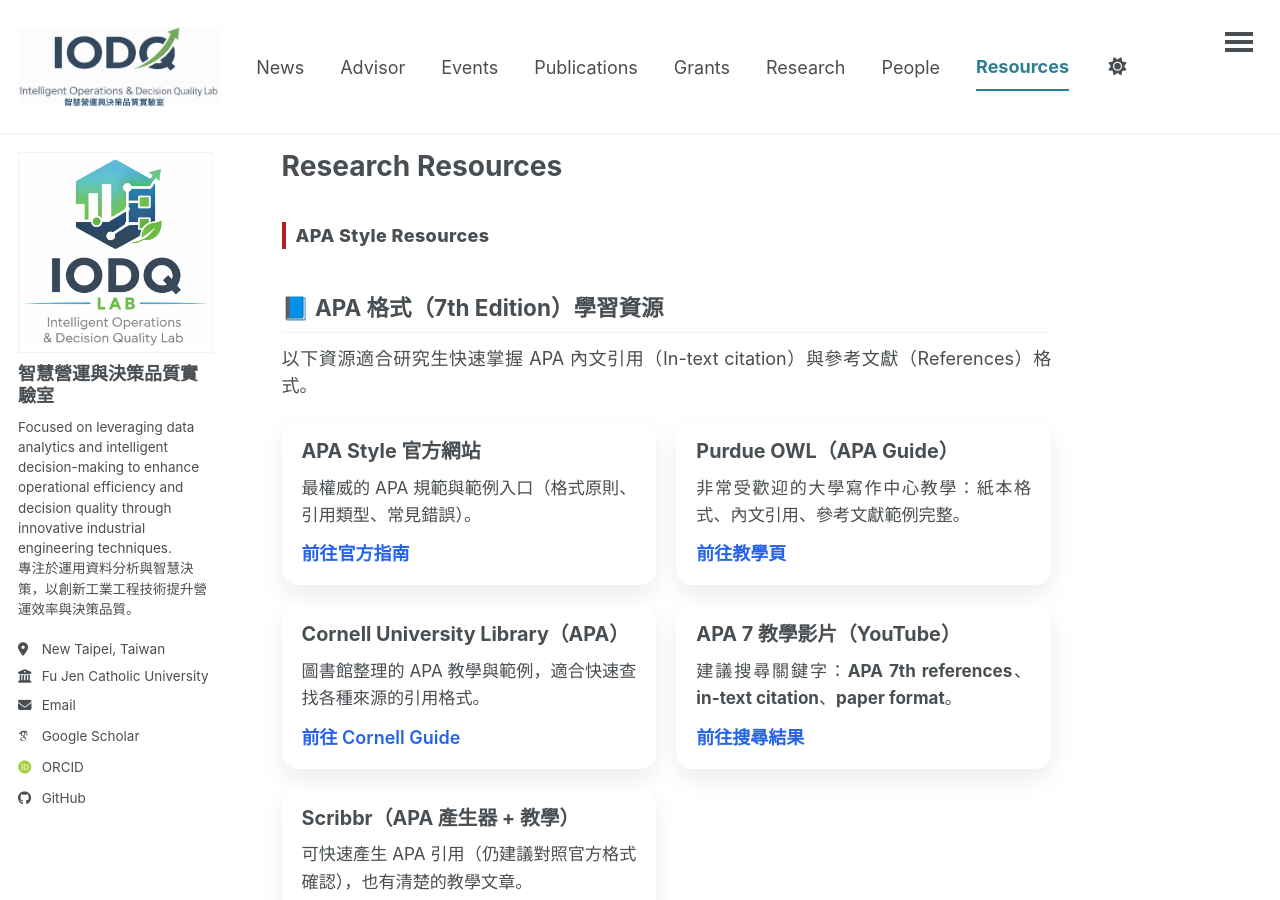
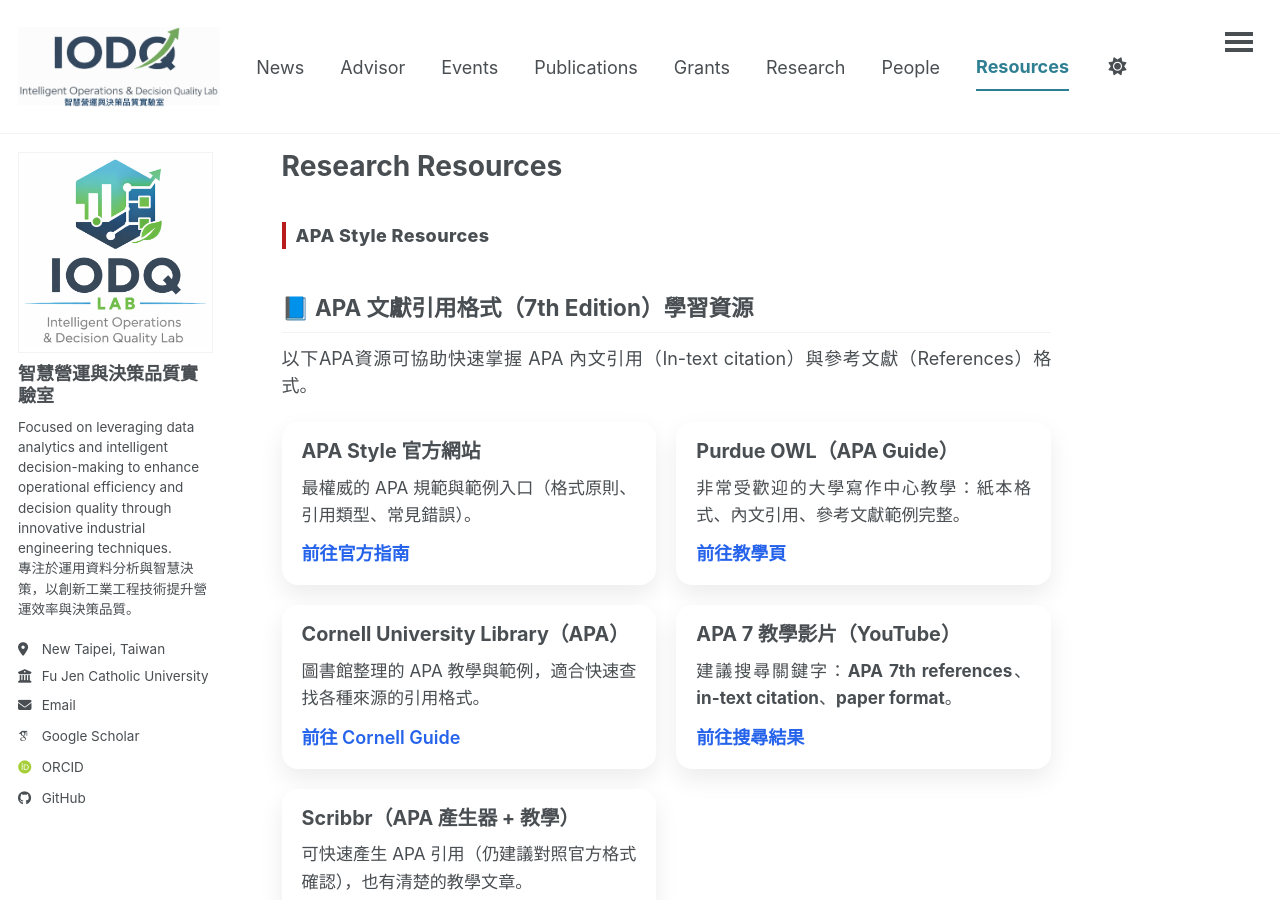
Before and after one commit to kbhuang188/kbhuang188.github.io, a Jekyll site: the page built from _pages/resources.md, in a window 1280 px wide and 900 px high. Built offline with Jekyll 4.4.1, drawn with Linux system fonts in a browser that asks for light colours; some web fonts are replaced; a script bundle is joined from its source files by our own code; library files that are not in the unit come from our copies.

Commit message:
Update resources.md

```diff
--- a/_pages/resources.md
+++ b/_pages/resources.md
@@ -5,8 +5,8 @@ permalink: /resources/
 author_profile: true
 ---
 <div class="section-header">APA Style Resources</div>
-<h2>📘 APA 格式（7th Edition）學習資源</h2>
-<p>以下資源適合研究生快速掌握 APA 內文引用（In-text citation）與參考文獻（References）格式。</p>
+<h2>📘 APA 文獻引用格式（7th Edition）學習資源</h2>
+<p>以下APA資源可協助快速掌握 APA 內文引用（In-text citation）與參考文獻（References）格式。</p>
 
 <div class="resource-grid">
 
```
